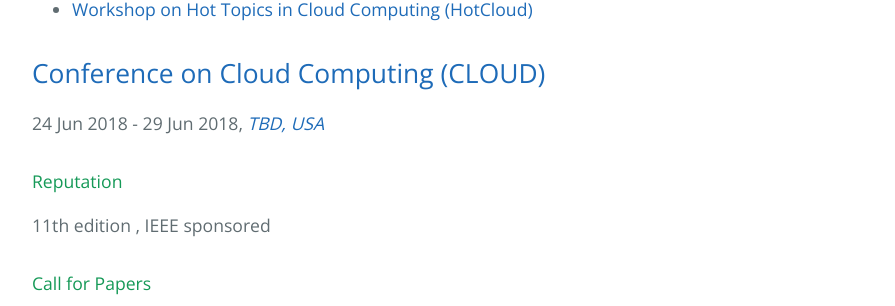
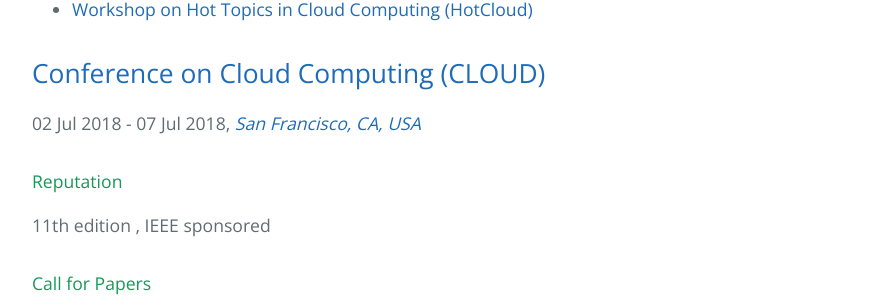
Before and after one commit to stefan-kolb/cloud-conferences, a Jekyll site: the page built from index.html, in a window 1280 px wide and 900 px high, scrolled down 827 px. Shown: the part 149-455 px from the top of the window, without its empty margins (192-1087 px from the left). Built offline with Jekyll 4.4.1, drawn with Linux system fonts in a browser that asks for light colours; nearby versions of some CDN libraries.

Commit message:
CLOUD 2018

```diff
--- a/_data/conferences.yml
+++ b/_data/conferences.yml
@@ -1,12 +1,12 @@
 - name: Conference on Cloud Computing
   abbrv: CLOUD
-  url: http://www.thecloudcomputing.org/2017
+  url: http://conferences.computer.org/cloud/2018/
   edition: 11
   organization: IEEE
   deadline: "2018-02-06"
-  date_from: "2018-06-24"
-  date_to: "2018-06-29"
-  location: "TBD, USA"
+  date_from: "2018-07-02"
+  date_to: "2018-07-07"
+  location: "San Francisco, CA, USA"
   acceptance:
     - 2015: 15
     - 2014: 19
```
